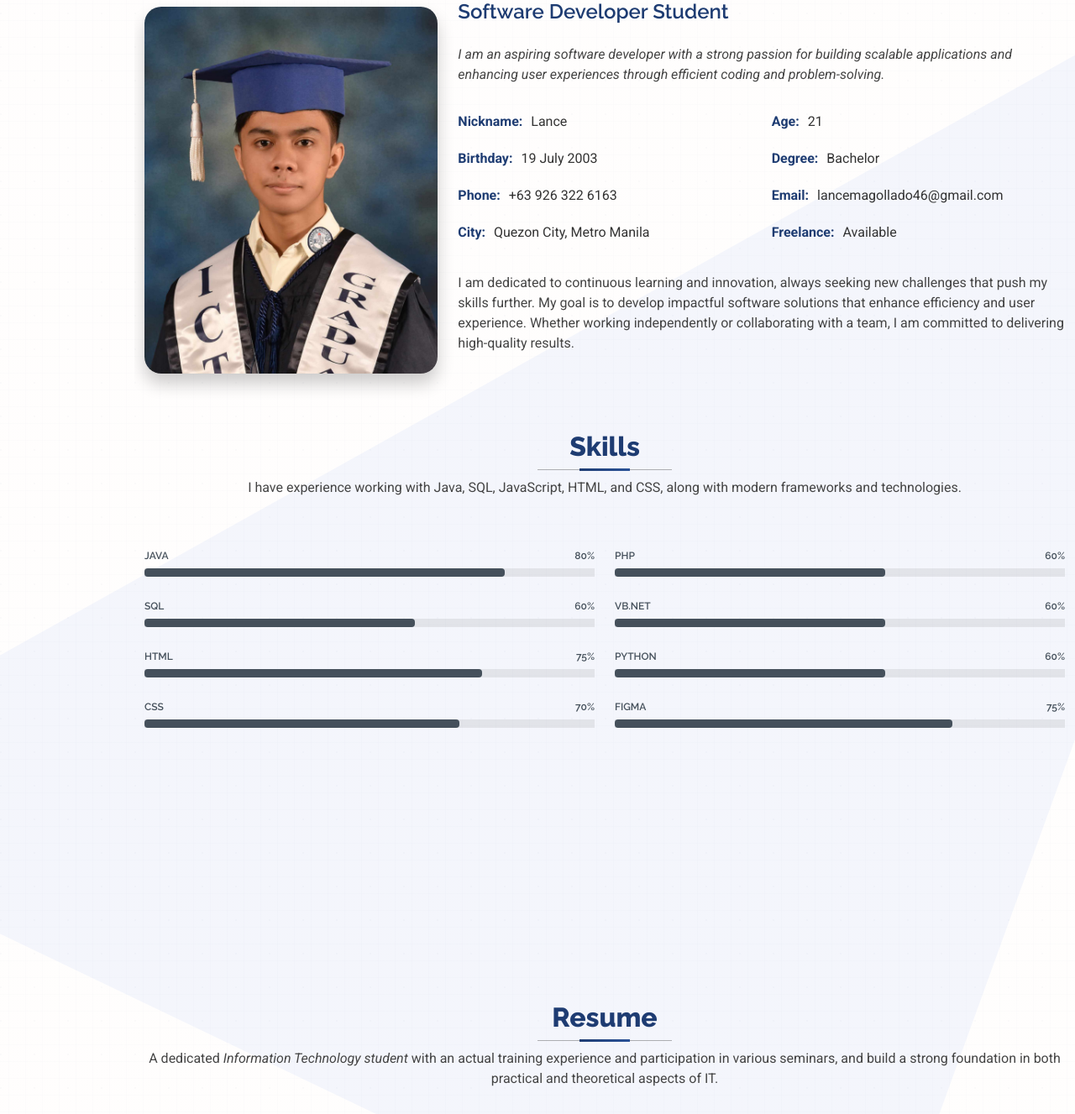
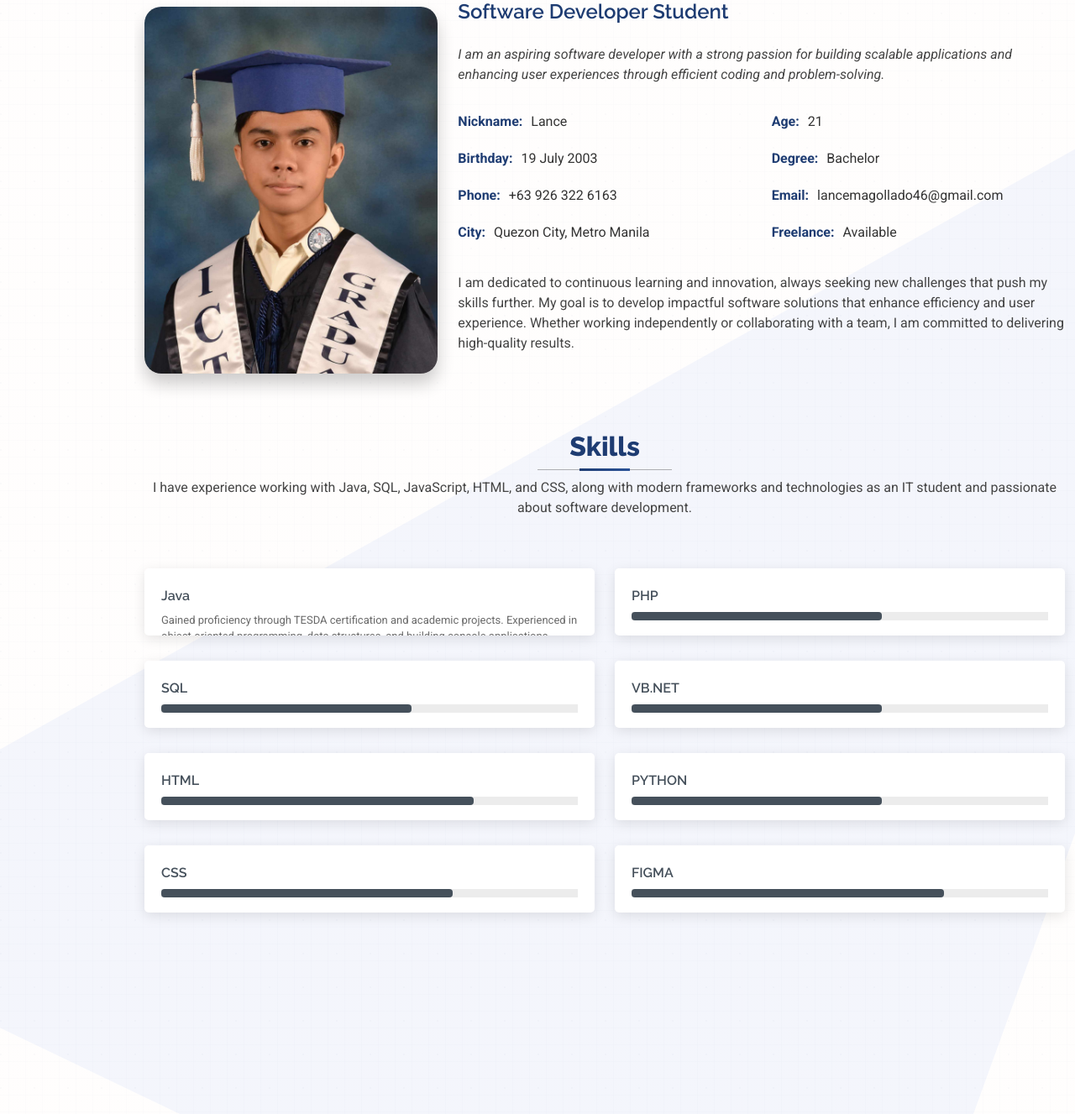
Before and after one commit to LanceKent19/MyPortfolio, a PHP site: page / in a window 1280 px wide. Shown: the part 785-2112 px from the top of the page at 84% size. Run offline with PHP 8.4, Linux system fonts and the light colour scheme.

Commit message:
initial for skills section modification in div and its card

```diff
--- a/assets/styles/main.css
+++ b/assets/styles/main.css
@@ -998,27 +998,51 @@ main .section{
 # Skills Section
 --------------------------------------------------------------*/
 .skills .progress {
-  height: 60px;
+  height: 80px;
   display: block;
   background: none;
   border-radius: 0;
+  margin-bottom: 30px;
+  padding: 20px;
+  background-color: var(--surface-color);
+  border-radius: 5px;
+  box-shadow: 0 4px 15px rgba(0, 0, 0, 0.1);
+  transition: all 0.3s ease;
+}
+
+.skills .progress:hover{
+  transform: translateY(-10px);
+  box-shadow: 0 8px 25px rgba(30, 60, 114, 0.3);
 }
 
 .skills .progress .skill {
   color: var(--heading-color);
   padding: 0;
   margin: 0 0 6px 0;
-  text-transform: uppercase;
-  display: block;
+  display: flex;
+  text-transform: none;
   font-weight: 600;
   font-family: var(--heading-font);
+  justify-content: space-between;
+  align-items: center;
+  font-size: 16px;
 }
 
 .skills .progress .skill .val {
-  float: right;
   font-style: normal;
-}
-
+  font-weight: 600;
+  padding: 4px 12px;
+  border-radius: 20px;
+  color: white;
+  font-size: 12px;
+  font-family: var(--nav-font);
+}
+.skills .progress .skill-description{
+  font-size: 13px;
+  color: color-mix(in srgb, var(--default-color), transparent 20%);
+  margin-bottom: 12px;
+  line-height: 1.5;
+}
 .skills .progress-bar-wrap {
   background: color-mix(in srgb, var(--default-color), transparent 90%);
   height: 10px;
--- a/sections/about.php
+++ b/sections/about.php
@@ -59,8 +59,7 @@
       <!-- Section Title -->
       <div class="container section-title" data-aos="fade-up">
         <h2>Skills</h2>
-        <p> I have experience working with Java, SQL, JavaScript, HTML, and CSS, along with modern frameworks and
-          technologies.</p>
+        <p> I have experience working with Java, SQL, JavaScript, HTML, and CSS, along with modern frameworks and technologies as an IT student and passionate about software development.</p>
       </div><!-- End Section Title -->
 
       <div class="container" data-aos="fade-up" data-aos-delay="100">
@@ -71,6 +70,9 @@
 
             <div class="progress">
               <span class="skill"><span>Java</span> <i class="val">80%</i></span>
+              <div class="skill-description">
+                <p>Gained proficiency through TESDA certification and academic projects. Experienced in object-oriented programming, data structures, and building console applications.</p>
+              </div>
               <div class="progress-bar-wrap">
                 <div class="progress-bar" role="progressbar" aria-valuenow="80" aria-valuemin="0" aria-valuemax="100">
                 </div>
```
